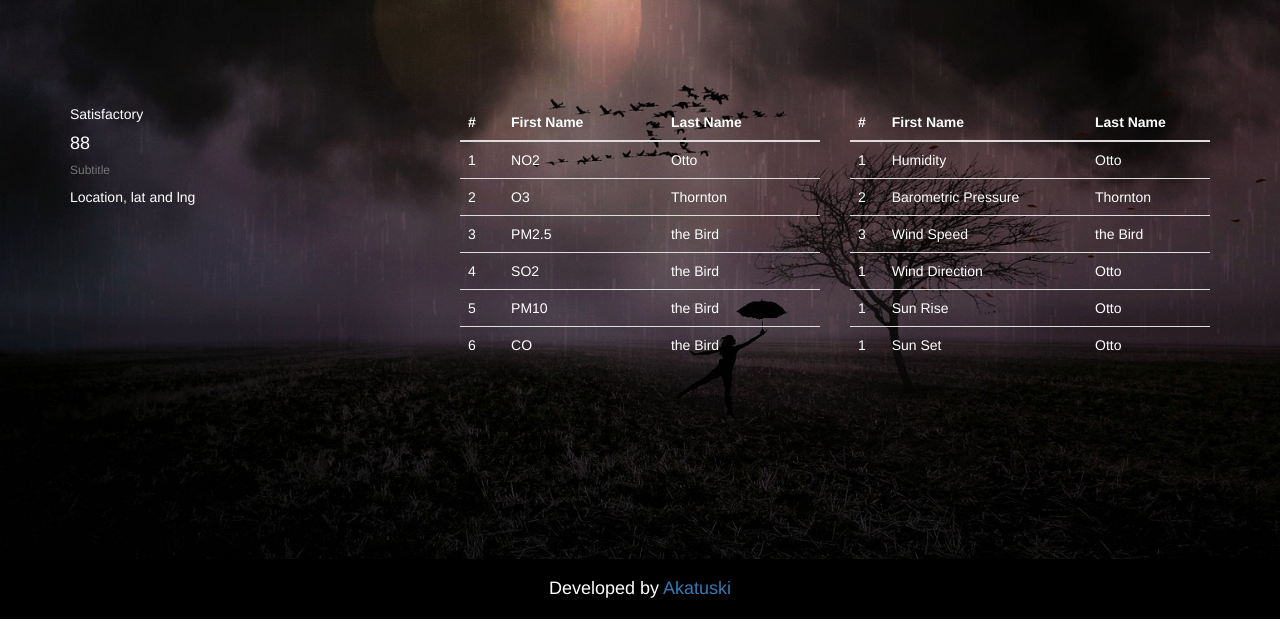
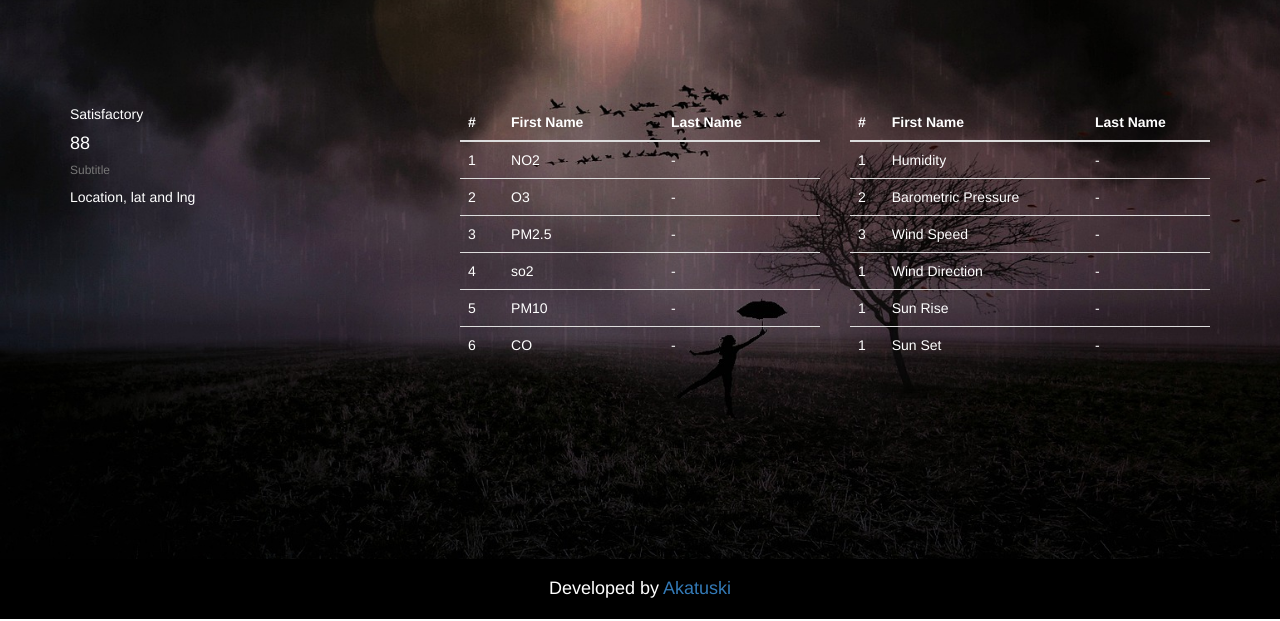
Before and after one commit to Akatsuki06/AirToday, a Django app: page / in a window 1280 px wide. Shown: the part 179-800 px from the top of the page. Run offline with Django 3.2, Linux system fonts and the light colour scheme; some libraries are stand-ins or nearby versions.

Commit message:
updated js

```diff
--- a/airapp/templates/index.html
+++ b/airapp/templates/index.html
@@ -56,32 +56,32 @@ Home
             <tr>
               <td>1</td>
               <td>NO2</td>
-              <td id ="NO2">Otto</td>
+              <td id ="no2">-</td>
             </tr>
             <tr>
               <td>2</td>
               <td>O3</td>
-              <td id="O3">Thornton</td>
+              <td id="o3">-</td>
             </tr>
             <tr>
               <td>3</td>
               <td>PM2.5</td>
-              <td id ="PM25">the Bird</td>
+              <td id ="pm25">-</td>
             </tr>
             <tr>
               <td>4</td>
-              <td>SO2</td>
-              <td id ="SO2">the Bird</td>
+              <td>so2</td>
+              <td id ="SO2">-</td>
             </tr>
             <tr>
               <td>5</td>
               <td>PM10</td>
-              <td id ="PM10">the Bird</td>
+              <td id ="pm10">-</td>
             </tr>
             <tr>
               <td>6</td>
               <td>CO</td>
-              <td id ="CO">the Bird</td>
+              <td id ="co">-</td>
             </tr>
           </tbody>
         </table>
@@ -99,32 +99,32 @@ Home
             <tr>
               <td>1</td>
               <td>Humidity</td>
-              <td id="humidity">Otto</td>
+              <td id="humidity">-</td>
             </tr>
             <tr>
               <td>2</td>
               <td>Barometric Pressure</td>
-              <td id="bp">Thornton</td>
+              <td id="barometricpressure">-</td>
             </tr>
             <tr>
               <td>3</td>
               <td>Wind Speed</td>
-              <td id="ws">the Bird</td>
+              <td id="windspeed">-</td>
             </tr>
             <tr>
               <td>1</td>
               <td>Wind Direction</td>
-              <td id="wd">Otto</td>
+              <td id="winddirection">-</td>
             </tr>
             <tr>
               <td>1</td>
               <td>Sun Rise</td>
-              <td id="sr">Otto</td>
+              <td id="sunrise">-</td>
             </tr>
             <tr>
               <td>1</td>
               <td>Sun Set</td>
-              <td id="ss">Otto</td>
+              <td id="sunset">-</td>
             </tr>
           </tbody>
         </table>
```
Also changed, not shown: airapp/static/js/script.js (+26 -14 lines), airapp/location.py (line endings or trailing spaces).
